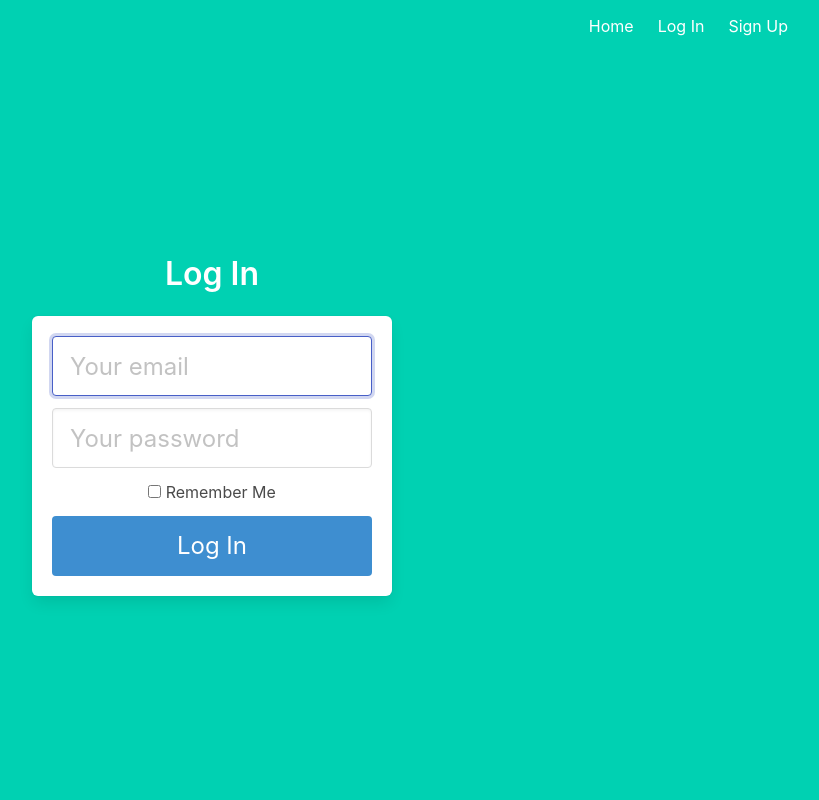
After one commit to jgraydus/srs, a Flask app: page /login in a window 1280 px wide. The commit adds this page. Shown: the whole page, without its empty margins (428-1247 px from the left). Run offline with Flask 2, Linux system fonts and the light colour scheme.

Commit message:
login/logout implemented

```diff
--- /dev/null
+++ b/src/auth.py
@@ -0,0 +1,55 @@
+from flask import Blueprint, flash, render_template, redirect, request, url_for
+from flask_login import login_required, login_user, logout_user
+from werkzeug.security import generate_password_hash, check_password_hash
+from .models import User
+from . import db
+
+auth = Blueprint('auth', __name__)
+
+@auth.route('/login')
+def login():
+    return render_template('login.html')
+
+@auth.route('/login', methods=['POST'])
+def login_post():
+    email = request.form.get('email')
+    password = request.form.get('password')
+    remember = True if request.form.get('remember') else False
+
+    user = User.query.filter_by(email=email).first()
+
+    if not user or not check_password_hash(user.password, password):
+        flash('Please check your login details and try again')
+        return redirect(url_for('auth.login'))
+
+    login_user(user, remember=remember)
+    return redirect(url_for('main.index'))
+
+@auth.route('/logout')
+@login_required
+def logout():
+    logout_user()
+    return redirect(url_for('main.index'))
+
+@auth.route('/signup')
+def signup():
+    return render_template('signup.html')
+
+@auth.route('/signup', methods=['POST'])
+def signup_post():
+    email = request.form.get('email')
+    name = request.form.get('name')
+    password = request.form.get('password')
+
+    user = User.query.filter_by(email=email).first()
+
+    if user:
+        flash('email address is not available')
+        return redirect(url_for('auth.signup'))
+
+    new_user = User(email=email, name=name, password=generate_password_hash(password, method='sha256'))
+
+    db.session.add(new_user)
+    db.session.commit()
+
+    return redirect(url_for('auth.login'))
--- a/src/main.py
+++ b/src/main.py
@@ -1,7 +1,11 @@
-from flask import Flask, render_template
+from flask import Blueprint, render_template, request
+from flask_login import current_user, login_required
+from . import db
+from . import models
 
-app = Flask(__name__)
+main = Blueprint('main', __name__)
 
-@app.route("/hello")
-def hello_world():
-    return render_template('hello.html')
+@main.route('/')
+@login_required
+def index():
+    return render_template('index.html')
--- /dev/null
+++ b/src/templates/base.html
@@ -0,0 +1,51 @@
+<!DOCTYPE html>
+<html>
+
+    <head>
+        <meta charset="utf-8">
+        <meta name="viewport" content="width=device-width, initial-scale=1">
+        <title>MY APP</title>
+        <link rel="stylesheet" href="https://cdn.jsdelivr.net/npm/bulma@0.9.4/css/bulma.min.css">
+    </head>
+
+    <body>
+        <section class="hero is-primary is-fullheight">
+
+            <div class="hero-head">
+                <nav class="navbar">
+                    <div class="container">
+                        <div id="navbarMenuHeroA" class="navbar-menu">
+                            <div class="navbar-end">
+                                <a href="{{ url_for('main.index') }}" class="navbar-item">
+                                    Home
+                                </a>
+                                {% if not current_user.is_authenticated %}
+                                <a href="{{ url_for('auth.login') }}" class="navbar-item">
+                                    Log In
+                                </a>
+                                <a href="{{ url_for('auth.signup') }}" class="navbar-item">
+                                    Sign Up
+                                </a>
+                                {% endif %}
+                                {% if current_user.is_authenticated %}
+                                <a href="{{ url_for('auth.logout') }}" class="navbar-item">
+                                    Log Out
+                                </a>
+                                {% endif %}
+                            </div>
+                        </div>
+                    </div>
+                </nav>
+            </div>
+
+            <div class="hero-body">
+                <div class="container has-text-centered">
+                    {% block content %}
+                    {% endblock %}
+                </div>
+            </div>
+
+        </section>
+    </body>
+
+</html>
--- /dev/null
+++ b/src/templates/login.html
@@ -0,0 +1,42 @@
+{% extends "base.html" %}
+
+{% block content %}
+<div class="column is-4 is-offset-4">
+    <h3 class="title">Log In</h3>
+    <div class="box">
+        {% with messages = get_flashed_messages() %}
+        {% if messages %}
+            <div class="notification is-danger">
+                {{ messages[0] }}
+            </div>
+        {% endif %}
+        {% endwith %}
+        <form method="POST" action="/login">
+
+            <div class="field">
+                <div class="control">
+                    <input class="input is-large" type="email" name="email" placeholder="Your email" autofocus="">
+                </div>
+            </div>
+
+            <div class="field">
+                <div class="control">
+                    <input class="input is-large" type="password" name="password" placeholder="Your password">
+                </div>
+            </div>
+
+            <div class="field">
+                <label class="checkbox">
+                    <input type="checkbox" name="remember">
+                    Remember Me
+                </label>
+            </div>
+
+            <input type="submit"
+                   class="button is-block is-info is-large is-fullwidth"
+                   value="Log In" />
+
+        </form>
+    </div>
+</div>
+{% endblock %}
```
Also changed, not shown: src/__init__.py (added, +36 -0 lines), src/models.py (added, +8 -0 lines), src/templates/hello.html (+8 -2 lines), src/templates/index.html (added, +7 -0 lines), src/templates/signup.html (added, +50 -0 lines), 4 other files.
